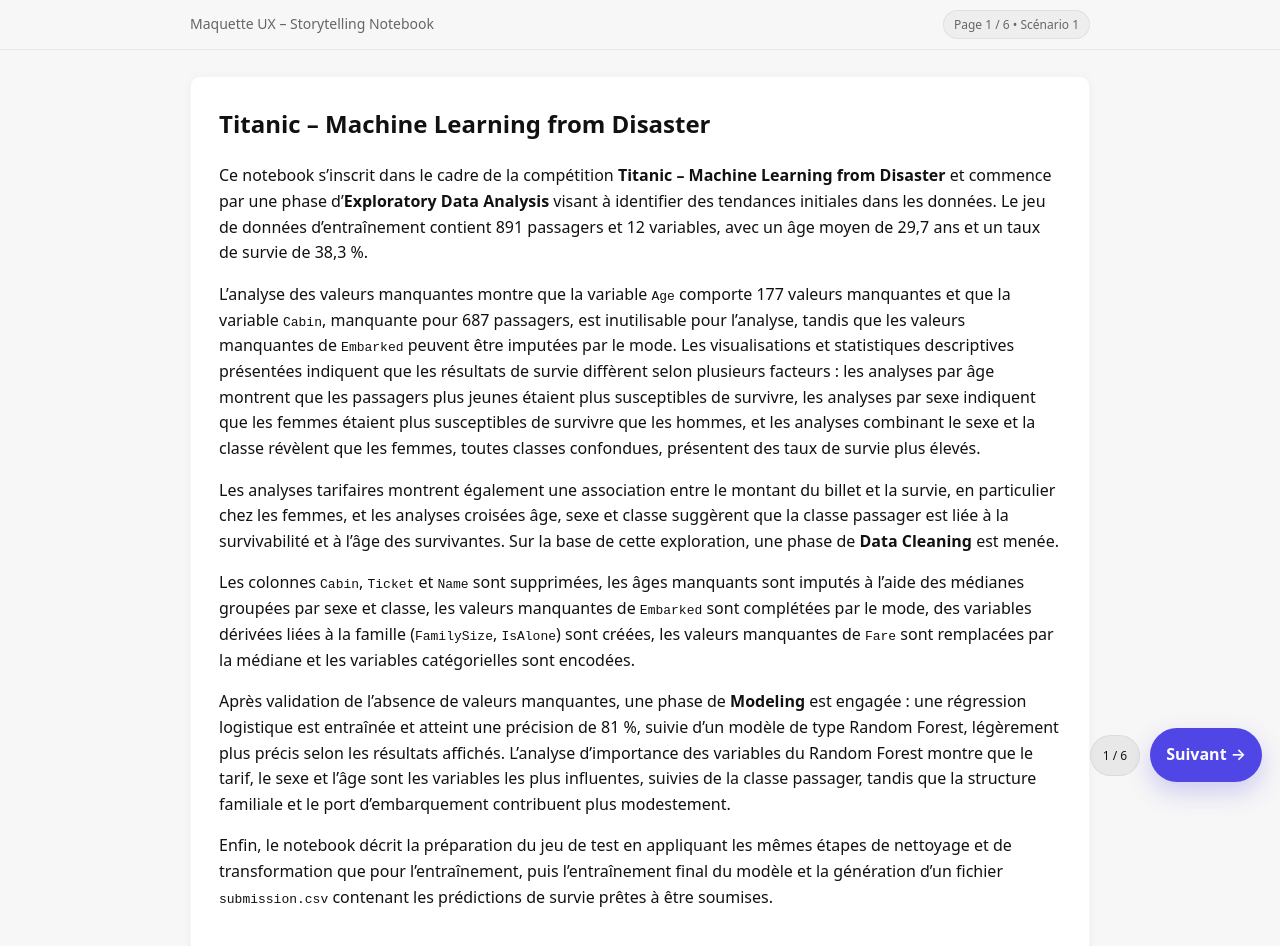
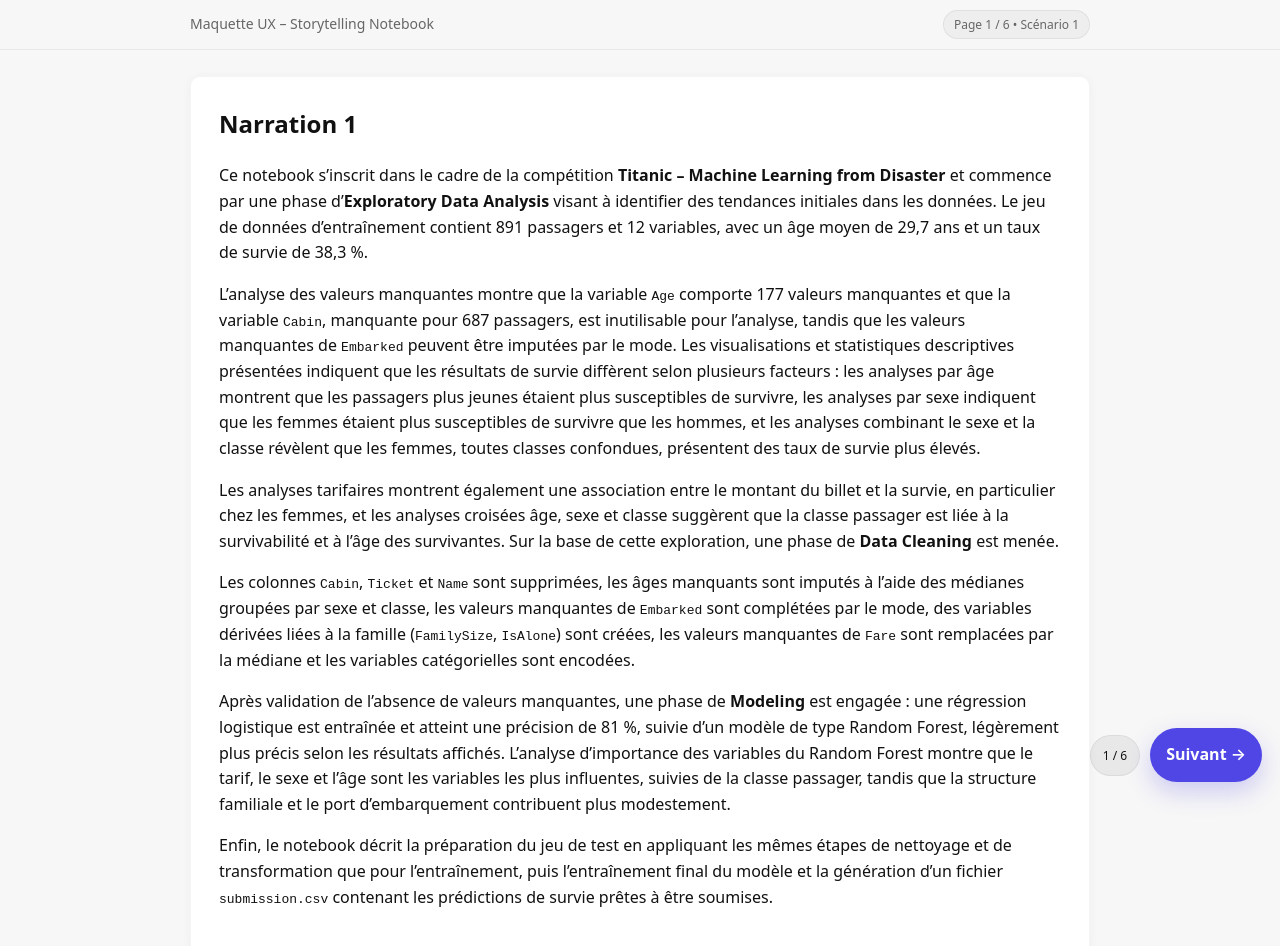
Before and after one commit to Dragost37/PER_2025, a plain HTML site: page PR_Maquette_V3/scenario1.html in a window 1280 px wide. Drawn offline with Linux system fonts and the light colour scheme.

Commit message:
Ajout titres

```diff
--- a/PR_Maquette_V3/scenario1.html
+++ b/PR_Maquette_V3/scenario1.html
@@ -17,7 +17,7 @@
 <main>
   <div class="container">
     <section>
-      <h2>Titanic – Machine Learning from Disaster</h2>
+      <h2>Narration 1</h2>
 
       <p>
         Ce notebook s’inscrit dans le cadre de la compétition
```
Also changed, not shown: PR_Maquette_V3/scenario2.html (+2 -0 lines), PR_Maquette_V3/scenario3.html (+2 -0 lines).
